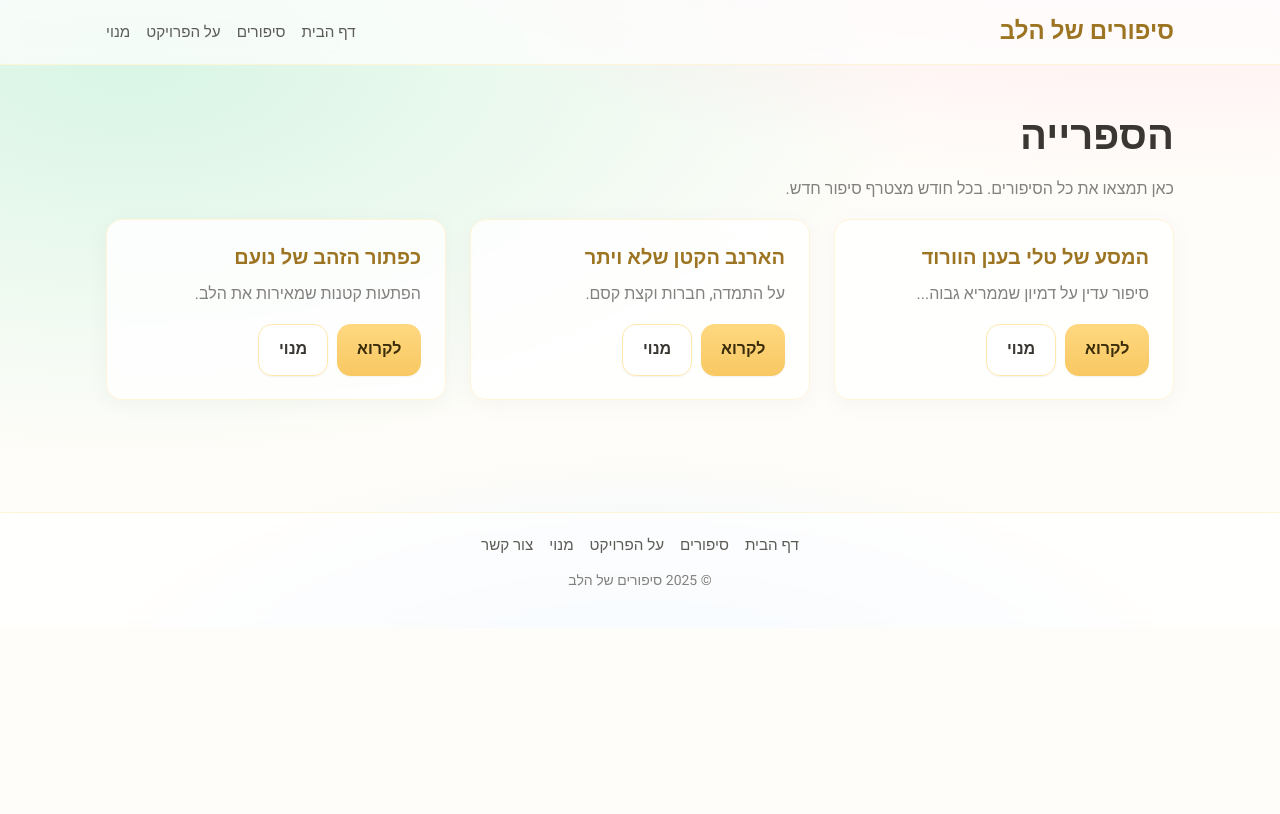
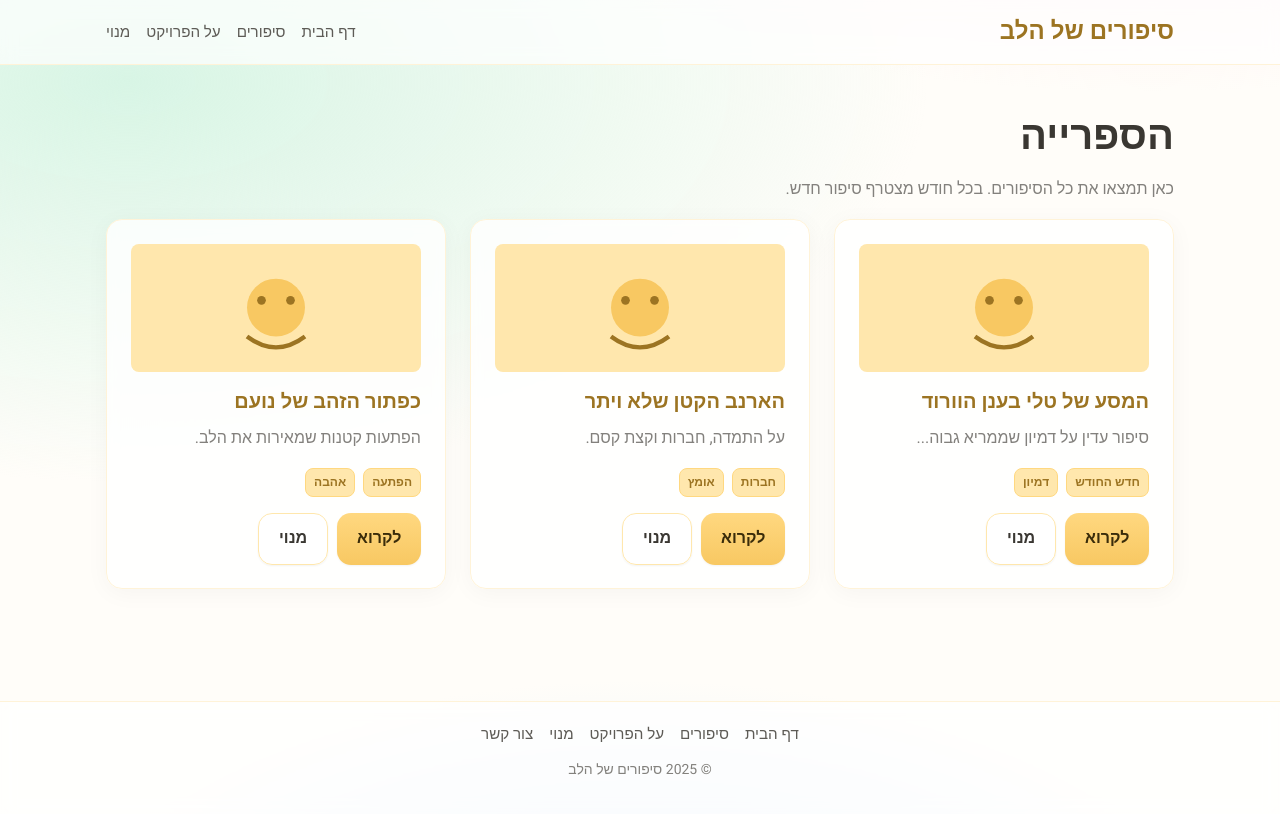
Before and after one commit to abyk4329/storiesbyheart, a Next.js app: page /stories in a window 1280 px wide. Shown: the top 814 px of the page. Built offline with nearby package versions, Linux system fonts and the light colour scheme.

Commit message:
ui: add fade-in animations, story tags, placeholder images; enhance home hero

```diff
--- a/app/globals.css
+++ b/app/globals.css
@@ -85,6 +85,17 @@ p { margin-bottom: 1rem; }
 .card-title { font-size: 1.25rem; font-weight: 800; color: var(--gold-700); margin-bottom: 0.5rem; }
 .card-text { color: color-mix(in oklab, var(--foreground) 60%, white); line-height: 1.75; }
 
+/* Tags */
+.tag {
+  background: var(--gold-100);
+  color: var(--gold-700);
+  font-size: 0.75rem;
+  font-weight: 600;
+  padding: 0.25rem 0.5rem;
+  border-radius: 0.5rem;
+  border: 1px solid var(--gold-200);
+}
+
 .text-muted-foreground { color: color-mix(in oklab, var(--foreground) 60%, white); }
 
 /* Navigation */
@@ -119,3 +130,13 @@ p { margin-bottom: 1rem; }
 .story-content { color: var(--foreground); }
 .story-content p { font-size: 1.125rem; line-height: 1.8; margin-bottom: 1.5rem; }
 .story-content p:last-child { margin-bottom: 0; }
+
+/* Animations */
+@keyframes fadeInUp {
+  from { opacity: 0; transform: translateY(20px); }
+  to { opacity: 1; transform: translateY(0); }
+}
+
+.fade-in { animation: fadeInUp 0.6s ease-out; }
+.fade-in-delay { animation: fadeInUp 0.6s ease-out 0.2s both; }
+.fade-in-delay-2 { animation: fadeInUp 0.6s ease-out 0.4s both; }
--- a/app/page.tsx
+++ b/app/page.tsx
@@ -4,7 +4,7 @@ export default function Home() {
   return (
     <main className="min-h-screen">
       <section className="container mx-auto px-4 py-16 sm:py-24">
-        <div className="text-center space-y-6">
+        <div className="text-center space-y-6 fade-in">
           <h1 className="text-4xl sm:text-6xl font-extrabold text-gold-700 drop-shadow-soft">
             סיפורים של הלב
           </h1>
@@ -14,7 +14,7 @@ export default function Home() {
           <p className="text-lg sm:text-xl text-muted-foreground max-w-2xl mx-auto leading-relaxed">
             מקום חם לסיפורים לילדים. בכל חודש מתווסף סיפור חדש ומרגש, לקריאה לפני השינה ולחלומות מתוקים.
           </p>
-          <div className="flex gap-3 justify-center">
+          <div className="flex gap-3 justify-center fade-in-delay">
             <Link href="/stories" className="btn btn-primary">לכל הסיפורים</Link>
             <Link href="/subscribe" className="btn btn-ghost">הצטרפות למנוי</Link>
           </div>
--- a/app/stories/page.tsx
+++ b/app/stories/page.tsx
@@ -1,15 +1,17 @@
 import Link from "next/link";
+import Image from "next/image";
 
 type Story = {
   id: string;
   title: string;
   excerpt: string;
+  tags?: string[];
 };
 
 const demoStories: Story[] = [
-  { id: "1", title: "המסע של טלי בענן הוורוד", excerpt: "סיפור עדין על דמיון שממריא גבוה..." },
-  { id: "2", title: "הארנב הקטן שלא ויתר", excerpt: "על התמדה, חברות וקצת קסם." },
-  { id: "3", title: "כפתור הזהב של נועם", excerpt: "הפתעות קטנות שמאירות את הלב." },
+  { id: "1", title: "המסע של טלי בענן הוורוד", excerpt: "סיפור עדין על דמיון שממריא גבוה...", tags: ["חדש החודש", "דמיון"] },
+  { id: "2", title: "הארנב הקטן שלא ויתר", excerpt: "על התמדה, חברות וקצת קסם.", tags: ["חברות", "אומץ"] },
+  { id: "3", title: "כפתור הזהב של נועם", excerpt: "הפתעות קטנות שמאירות את הלב.", tags: ["הפתעה", "אהבה"] },
 ];
 
 export default function StoriesPage() {
@@ -18,10 +20,24 @@ export default function StoriesPage() {
       <h1 className="text-3xl font-extrabold text-gold-700 mb-6">הספרייה</h1>
       <p className="text-muted-foreground mb-8">כאן תמצאו את כל הסיפורים. בכל חודש מצטרף סיפור חדש.</p>
       <div className="grid sm:grid-cols-2 md:grid-cols-3 gap-6">
-        {demoStories.map((s) => (
-          <article key={s.id} className="card">
+        {demoStories.map((s, index) => (
+          <article key={s.id} className={`card fade-in ${index === 1 ? 'fade-in-delay' : index === 2 ? 'fade-in-delay-2' : ''}`}>
+            <Image
+              src="/story-placeholder.svg"
+              alt={`איור לסיפור ${s.title}`}
+              width={200}
+              height={150}
+              className="w-full h-32 object-cover rounded-lg mb-4"
+            />
             <h3 className="card-title">{s.title}</h3>
             <p className="card-text mb-4">{s.excerpt}</p>
+            {s.tags && (
+              <div className="flex flex-wrap gap-2 mb-4">
+                {s.tags.map((tag) => (
+                  <span key={tag} className="tag">{tag}</span>
+                ))}
+              </div>
+            )}
             <div className="flex gap-2">
               <Link href={`/stories/${s.id}`} className="btn btn-primary">לקרוא</Link>
               <Link href="/subscribe" className="btn btn-ghost">מנוי</Link>
```
Also changed, not shown: public/story-placeholder.svg (added).
